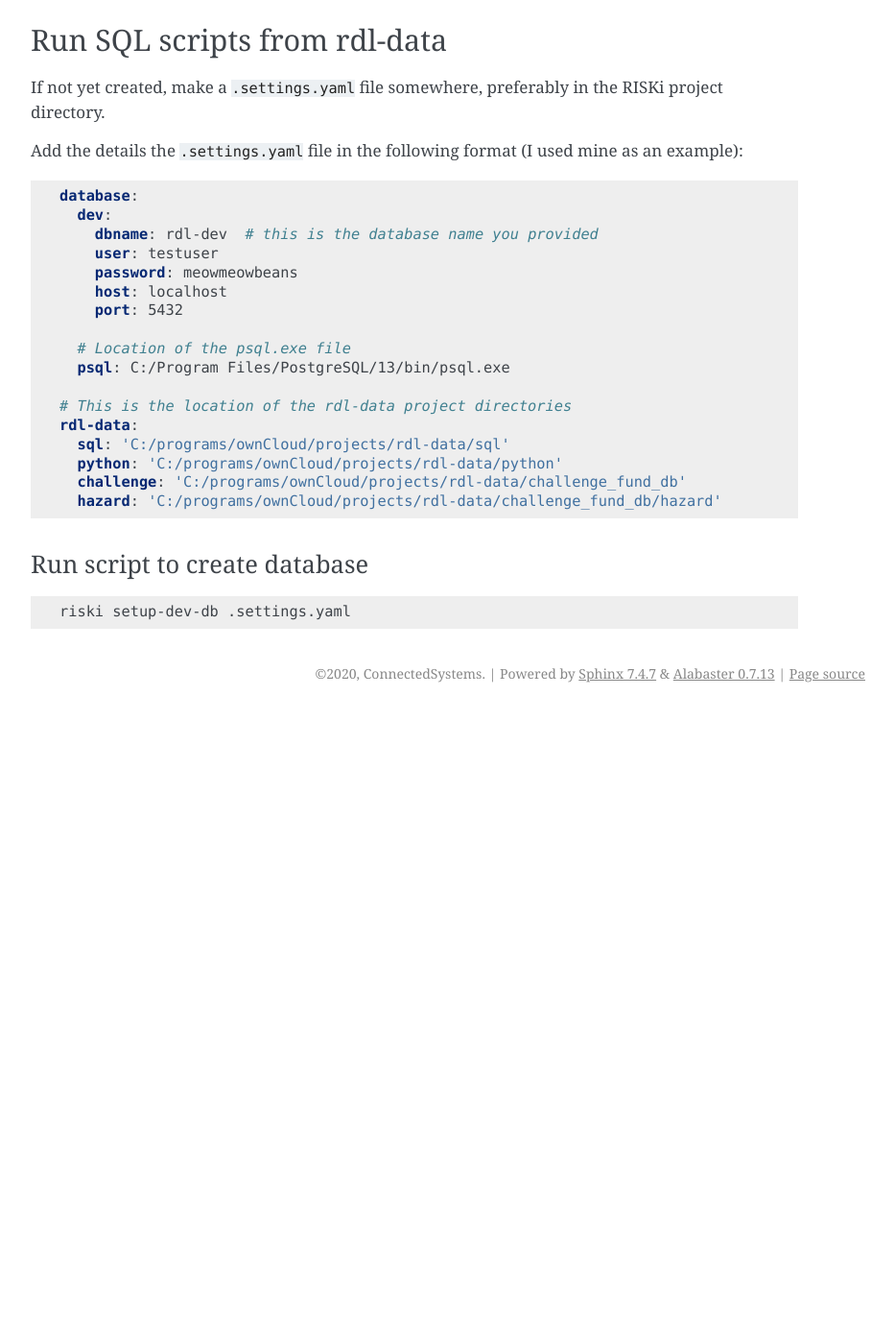
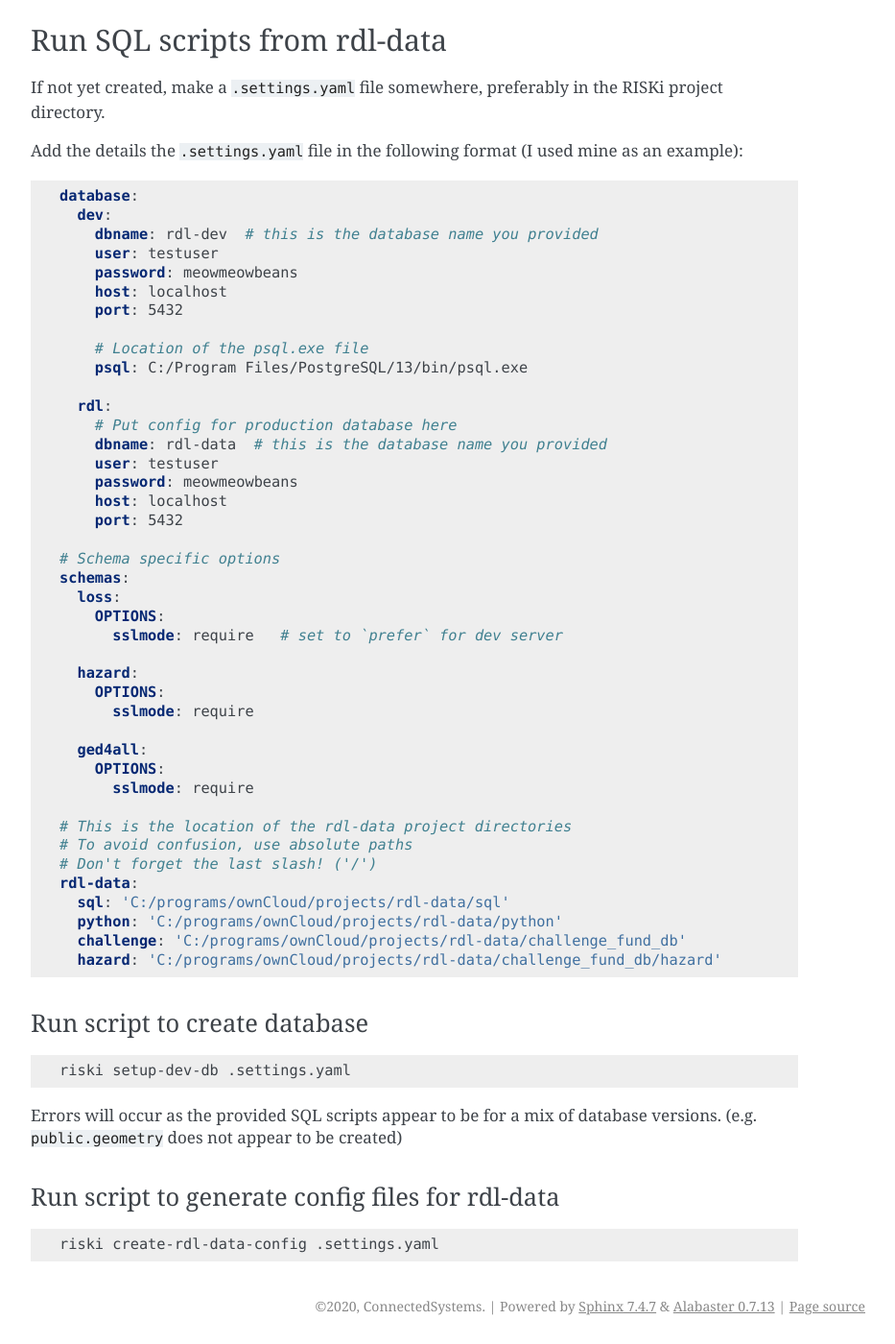
Before and after one commit to ConnectedSystems/RISKi, a Sphinx documentation site: the page built from docs/devsetup.md, in a window 1280 px wide and 1400 px high, scrolled down 1643 px. Shown: the whole window at 96% size, without its empty margins (338-1271 px from the left). Built offline with Sphinx 7.4.7, drawn with Linux system fonts in a browser that asks for light colours; before the commit the page ends 2384 px from its top, so only the background shows below that; some of the changed text lies outside the part shown.

Commit message:
fleshed out examples for local server
NOTE: Local server creation does not match production server - missing tables. Seems the provided SQL scripts are a mix of different DB schema versions

````diff
--- a/docs/devsetup.md
+++ b/docs/devsetup.md
@@ -37,7 +37,7 @@ This can be different from the `postgres` user password.
 
 ## Server and Database creation
 
-Here is a step-by-step guide for Windows:
+Here is a step-by-step guide for Windows.
 
 1. Open pgAdmin
 2. Right-click on "Servers" on the left-hand panel and select "Create Server"
@@ -84,10 +84,34 @@ database:
     host: localhost
     port: 5432
 
-  # Location of the psql.exe file
-  psql: C:/Program Files/PostgreSQL/13/bin/psql.exe
+    # Location of the psql.exe file
+    psql: C:/Program Files/PostgreSQL/13/bin/psql.exe
+
+  rdl:
+    # Put config for production database here
+    dbname: rdl-data  # this is the database name you provided
+    user: testuser
+    password: meowmeowbeans
+    host: localhost
+    port: 5432
+
+# Schema specific options
+schemas:
+  loss:
+    OPTIONS:
+      sslmode: require   # set to `prefer` for dev server
+
+  hazard:
+    OPTIONS:
+      sslmode: require
+
+  ged4all:
+    OPTIONS:
+      sslmode: require
 
 # This is the location of the rdl-data project directories
+# To avoid confusion, use absolute paths
+# Don't forget the last slash! ('/')
 rdl-data:
   sql: 'C:/programs/ownCloud/projects/rdl-data/sql'
   python: 'C:/programs/ownCloud/projects/rdl-data/python'
@@ -95,10 +119,17 @@ rdl-data:
   hazard: 'C:/programs/ownCloud/projects/rdl-data/challenge_fund_db/hazard'
 ```
 
-
-
 ### Run script to create database
 
 ```bash
 riski setup-dev-db .settings.yaml
 ```
+
+Errors will occur as the provided SQL scripts appear to be for a mix of database versions.
+(e.g. `public.geometry` does not appear to be created)
+
+### Run script to generate config files for rdl-data
+
+```bash
+riski create-rdl-data-config .settings.yaml
+```
````
